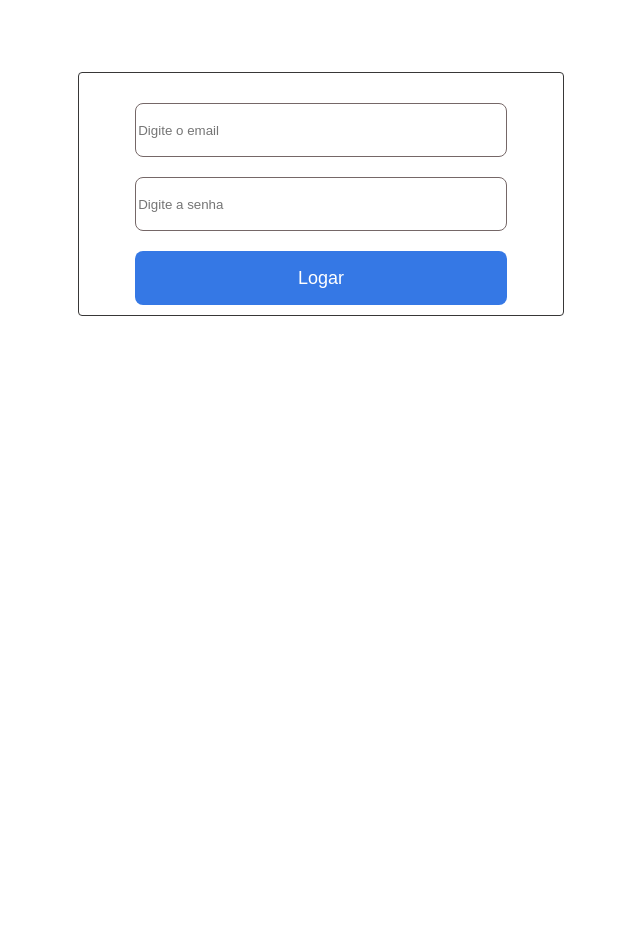
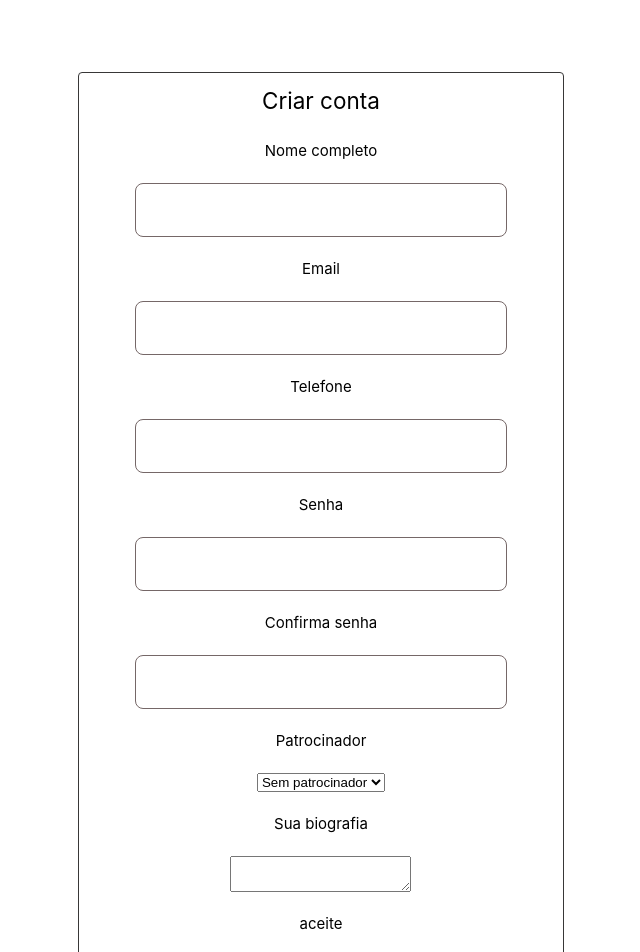
Before and after one commit to DEVinZucchetti/clone_instagram, a Vue app: page /cadastro in a window 1280 px wide. Shown: the top 952 px of the page, without its empty margins (319-959 px from the left). Before the commit the page ends 800 px from the top, so only its background shows below. Built offline with nearby package versions, Linux system fonts and the light colour scheme.

Commit message:
adicioana roteamento

```diff
--- a/package.json
+++ b/package.json
@@ -10,7 +10,8 @@
     "format": "prettier --write src/"
   },
   "dependencies": {
-    "vue": "^3.3.4"
+    "vue": "^3.3.4",
+    "vue-router": "^4.2.4"
   },
   "devDependencies": {
     "@rushstack/eslint-patch": "^1.3.2",
--- a/src/App.vue
+++ b/src/App.vue
@@ -1,108 +1,5 @@
 <template>
-  <form @submit.prevent="handleLogin" class="form-login">
-    <div class="error-box">
-      <ul>
-        <li v-if="errorInputEmail">{{ errorInputEmail }}</li>
-        <li v-if="errorInputPassword">{{ errorInputPassword }}</li>
-      </ul>
-    </div>
 
-    <input placeholder="Digite o email" v-model="email" @focus="!!errorInputEmail" />
-    <input type="password" placeholder="Digite a senha" v-model="password" />
+   <router-view></router-view>
 
-    <button type="submit">Logar</button>
-  </form>
 </template>
-
-<script>
-export default {
-  data() {
-    return {
-      email: '',
-      password: '',
-
-      errorInputEmail: '',
-      errorInputPassword: ''
-    }
-  },
-  methods: {
-    handleLogin() {
-      this.errorInputEmail = ''
-      this.errorInputPassword = ''
-
-      if (this.email === '') this.errorInputEmail = 'Digite o email'
-      if (this.password === '') this.errorInputPassword = 'Digite a senha'
-      // Login
-    },
-    outroMetodo(){
-
-    }
-  }
-}
-</script>
-
-<style scoped>
-.error-box {
-  background: tomato;
-  width: 80%;
-  color: #fff;
-}
-
-.form-login {
-  margin: 40px auto;
-  width: 40%;
-
-  border-radius: 4px;
-  border: 1px solid #383737;
-
-  display: flex;
-  flex-direction: column;
-  gap: 20px;
-  align-items: center;
-
-  padding: 10px;
-}
-
-.input-area {
-  width: 80%;
-
-  display: flex;
-  flex-direction: column;
-}
-
-.input-area input {
-  width: 100%;
-}
-
-.texto-erro {
-  color: red;
-  margin: 4px;
-}
-
-input {
-  height: 54px;
-  width: 80%;
-  border-radius: 8px;
-  border: 1px solid #756767;
-  outline: none;
-}
-
-button {
-  width: 80%;
-  height: 54px;
-  background-color: #3578e5;
-
-  color: white;
-  font-size: 18px;
-  border-radius: 8px;
-  border: none;
-}
-
-button:hover {
-  background-color: #286ee0;
-}
-
-.input-error {
-  border-color: red;
-}
-</style>
--- a/src/main.js
+++ b/src/main.js
@@ -2,5 +2,8 @@ import './assets/main.css'
 
 import { createApp } from 'vue'
 import App from './App.vue'
+import router from './routes/routes'
 
-createApp(App).mount('#app')
+createApp(App)
+.use(router)
+.mount('#app')
--- /dev/null
+++ b/src/routes/routes.js
@@ -0,0 +1,33 @@
+import {createRouter, createWebHistory} from 'vue-router'
+
+// Importar todas as telas/componentes
+import Home from '../views/Home/index.vue'
+import Login from '../views/Login/Login.vue'
+import SignUp from '../views/SignUp/SignUp.vue'
+
+// criar o roteamento da aplicação
+
+const router = createRouter({
+    history: createWebHistory(import.meta.env.BASE_URL),
+    routes: [
+        {
+           path: '/',
+           name: 'Login',
+           component: Login
+        },
+        {
+           path: '/cadastro',
+           name: 'SignUp',
+           component: SignUp
+        },
+        {
+            path: '/home',
+            name: 'Home',
+            component: Home
+        }
+    ]
+})
+
+// exportar o router
+
+export default router
--- /dev/null
+++ b/src/views/Home/index.vue
@@ -0,0 +1,3 @@
+<template>
+    tela home
+</template>
--- /dev/null
+++ b/src/views/Login/Login.vue
@@ -0,0 +1,111 @@
+<template>
+  <form @submit.prevent="handleLogin" class="form-login">
+    <div class="error-box">
+      <ul>
+        <li v-if="errorInputEmail">{{ errorInputEmail }}</li>
+        <li v-if="errorInputPassword">{{ errorInputPassword }}</li>
+      </ul>
+    </div>
+
+    <input placeholder="Digite o email" v-model="email" />
+    <input type="password" placeholder="Digite a senha" v-model="password" />
+
+    <button type="submit">Logar</button>
+
+    <p><router-link to="/cadastro">Cadastre-se</router-link></p>
+  </form>
+</template>
+
+  <script>
+export default {
+  data() {
+    return {
+      email: '',
+      password: '',
+
+      errorInputEmail: '',
+      errorInputPassword: ''
+    }
+  },
+  methods: {
+    handleLogin() {
+      this.errorInputEmail = ''
+      this.errorInputPassword = ''
+
+      if (this.email === '') this.errorInputEmail = 'Digite o email'
+      if (this.password === '') this.errorInputPassword = 'Digite a senha'
+
+      if (this.errorInputEmail === '' && this.errorInputPassword === '') {
+        this.$router.push('/home')
+      }
+    },
+    outroMetodo() {}
+  }
+}
+</script>
+
+  <style scoped>
+.error-box {
+  background: tomato;
+  width: 80%;
+  color: #fff;
+}
+
+.form-login {
+  margin: 40px auto;
+  width: 40%;
+
+  border-radius: 4px;
+  border: 1px solid #383737;
+
+  display: flex;
+  flex-direction: column;
+  gap: 20px;
+  align-items: center;
+
+  padding: 10px;
+}
+
+.input-area {
+  width: 80%;
+
+  display: flex;
+  flex-direction: column;
+}
+
+.input-area input {
+  width: 100%;
+}
+
+.texto-erro {
+  color: red;
+  margin: 4px;
+}
+
+input {
+  height: 54px;
+  width: 80%;
+  border-radius: 8px;
+  border: 1px solid #756767;
+  outline: none;
+}
+
+button {
+  width: 80%;
+  height: 54px;
+  background-color: #3578e5;
+
+  color: white;
+  font-size: 18px;
+  border-radius: 8px;
+  border: none;
+}
+
+button:hover {
+  background-color: #286ee0;
+}
+
+.input-error {
+  border-color: red;
+}
+</style>
--- /dev/null
+++ b/src/views/SignUp/SignUp.vue
@@ -0,0 +1,131 @@
+<template>
+  <form class="form-login">
+    <h2>Criar conta</h2>
+
+    <label for="name"> Nome completo </label>
+    <input  id="name" v-model="name" />
+
+    <label for="email"> Email </label>
+    <input id="email" v-model="email" />
+
+    <label for="phone"> Telefone </label>
+    <input id="phone" v-model="phone" />
+
+    <label for="password"> Senha </label>
+    <input id="password" type="password" v-model="password" />
+
+    <label for="verifyPassword"> Confirma senha </label>
+    <input id="verifyPassword" type="password" v-model="verifyPassword" />
+
+    {{ sponsor }}
+
+    <label for="sponsor">Patrocinador</label>
+    <select id="sponsor" v-model="sponsor">
+      <option value="">Sem patrocinador</option>
+      <option value="Coca cola">Coca cola</option>
+      <option value="Lab 365">Lab 365</option>
+      <option value="Zucchetti">Zucchetti</option>
+    </select>
+
+    <label for="bio">Sua biografia</label>
+    <textarea id="bio" v-model="bio"> </textarea>
+
+    {{ confirmTerms ? 'aceite' : 'nao aceite' }}
+
+    <label id="confirmTerms">
+      <input type="checkbox" id="confirmTerms" v-model="confirmTerms" /> Aceita termos de Uso
+    </label>
+
+    <input id="bronze" type="radio" value="1" v-model="planType" />
+    <label for="bronze">Bronze</label>
+
+    <input id="prata" type="radio" value="2" v-model="planType" /> <label for="prata">Prata</label>
+
+    <input id="premium" type="radio" value="3" v-model="planType" />
+    <label for="premium">Premium</label>
+  </form>
+</template>
+
+<script>
+export default {
+  data() {
+    return {
+      name: '',
+      email: '',
+      phone: '',
+      password: '',
+      verifyPassword: '',
+      sponsor: '',
+      bio: '',
+      confirmTerms: true,
+      planType: '2'
+    }
+  }
+}
+</script>
+
+<style scoped>
+.error-box {
+  background: tomato;
+  width: 80%;
+  color: #fff;
+}
+
+.form-login {
+  margin: 40px auto;
+  width: 40%;
+
+  border-radius: 4px;
+  border: 1px solid #383737;
+
+  display: flex;
+  flex-direction: column;
+  gap: 20px;
+  align-items: center;
+
+  padding: 10px;
+}
+
+.input-area {
+  width: 80%;
+
+  display: flex;
+  flex-direction: column;
+}
+
+.input-area input {
+  width: 100%;
+}
+
+.texto-erro {
+  color: red;
+  margin: 4px;
+}
+
+input {
+  height: 54px;
+  width: 80%;
+  border-radius: 8px;
+  border: 1px solid #756767;
+  outline: none;
+}
+
+button {
+  width: 80%;
+  height: 54px;
+  background-color: #3578e5;
+
+  color: white;
+  font-size: 18px;
+  border-radius: 8px;
+  border: none;
+}
+
+button:hover {
+  background-color: #286ee0;
+}
+
+.input-error {
+  border-color: red;
+}
+</style>
```
Also changed, not shown: src/assets/main.css (line endings or trailing spaces), 1 other file (tests, documents, lock files or other folders).
